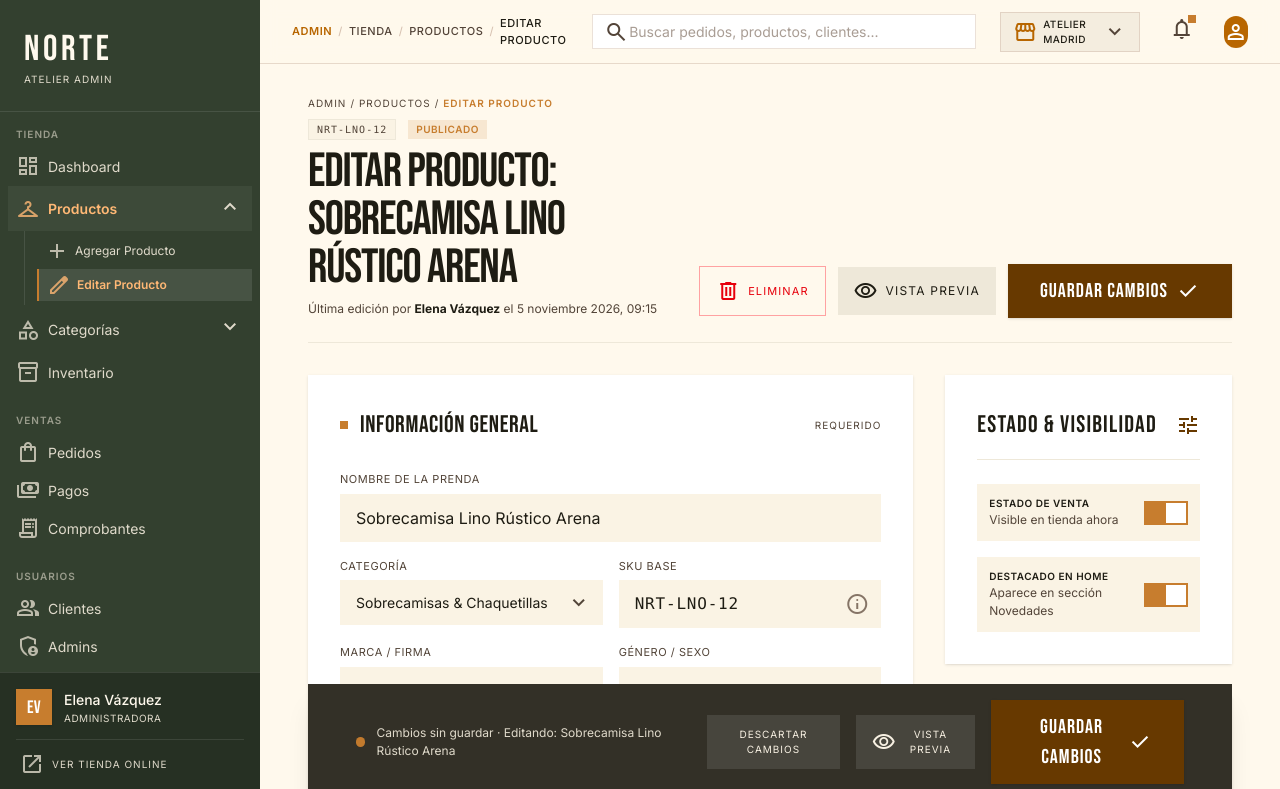
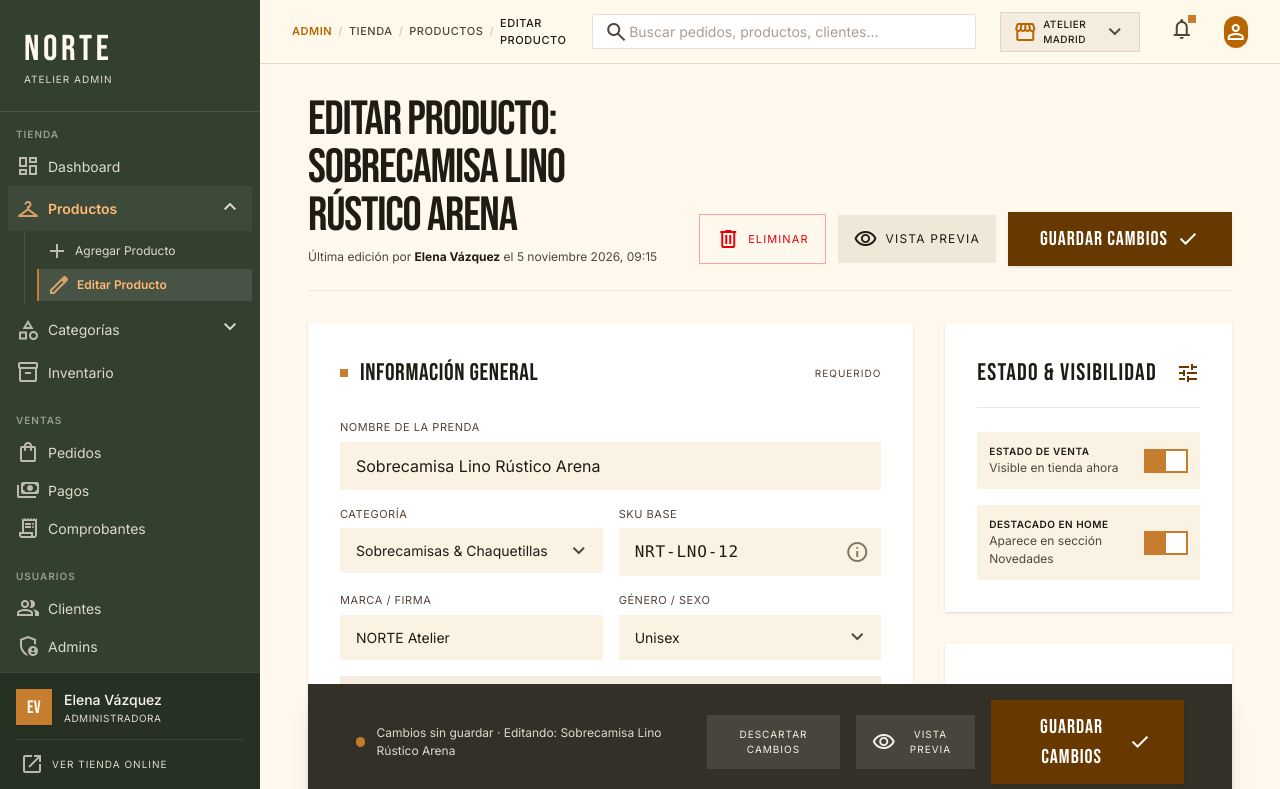
Before and after one commit to Angelussz/proyecto-norte, a Next.js app: page /admin/productos/editar in a window 1280 px wide. Shown: the top 789 px of the page. Built offline with nearby package versions, Linux system fonts and the light colour scheme.

Commit message:
fix(admin): remover breadcrumbs y badges duplicados sobre el titulo en nuevo y editar producto

```diff
--- a/features/admin/components/admin-edit-product-form.tsx
+++ b/features/admin/components/admin-edit-product-form.tsx
@@ -95,25 +95,7 @@ export function AdminEditProductForm() {
         {/* ── Header ── */}
         <header className="flex flex-col lg:flex-row lg:items-end justify-between gap-6 pb-6 border-b border-[#eee8d9]">
           <div className="flex flex-col gap-1 max-w-3xl">
-            {/* Breadcrumb */}
-            <div className="flex items-center gap-1 text-[#524438] font-inter text-[10px] uppercase tracking-widest">
-              <span className="hover:text-[#673900] cursor-pointer">ADMIN</span>
-              <span>/</span>
-              <span className="hover:text-[#673900] cursor-pointer">PRODUCTOS</span>
-              <span>/</span>
-              <span className="text-[#c77d2e] font-semibold">EDITAR PRODUCTO</span>
-            </div>
-
-            {/* ID badge + título */}
-            <div className="flex items-center gap-3 mt-1">
-              <span className="px-2 py-0.5 bg-[#faf3e4] border border-[#eee8d9] font-mono text-[10px] text-[#524438] uppercase tracking-widest">
-                {p.id}
-              </span>
-              <span className="px-2 py-0.5 bg-[#c77d2e]/15 font-inter text-[10px] text-[#c77d2e] uppercase tracking-wider font-semibold">
-                PUBLICADO
-              </span>
-            </div>
-            <h1 className="font-headline text-[48px] leading-none text-[#1e1c13] uppercase tracking-tight mt-1">
+            <h1 className="font-headline text-[48px] leading-none text-[#1e1c13] uppercase tracking-tight">
               EDITAR PRODUCTO: {p.name}
             </h1>
             <p className="font-inter text-[12px] text-[#524438] mt-1">
--- a/features/admin/components/admin-product-form.tsx
+++ b/features/admin/components/admin-product-form.tsx
@@ -76,14 +76,7 @@ export function AdminProductForm() {
       {/* ── Header ── */}
       <header className="flex flex-col lg:flex-row lg:items-end justify-between gap-6 pb-6">
         <div className="flex flex-col gap-1 max-w-3xl">
-          <div className="flex items-center gap-1 text-[#524438] font-inter text-[10px] uppercase tracking-widest">
-            <span className="hover:text-[#673900] cursor-pointer">ADMIN</span>
-            <span>/</span>
-            <span className="hover:text-[#673900] cursor-pointer">PRODUCTOS</span>
-            <span>/</span>
-            <span className="text-[#c77d2e] font-semibold">NUEVO PRODUCTO</span>
-          </div>
-          <h1 className="font-headline text-[48px] leading-none text-[#1e1c13] uppercase tracking-tight mt-1">
+          <h1 className="font-headline text-[48px] leading-none text-[#1e1c13] uppercase tracking-tight">
             AGREGAR NUEVO PRODUCTO
           </h1>
           <p className="font-inter text-[16px] text-[#524438] mt-1">
```
